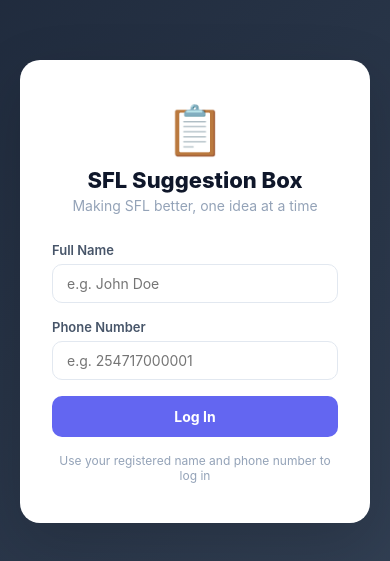
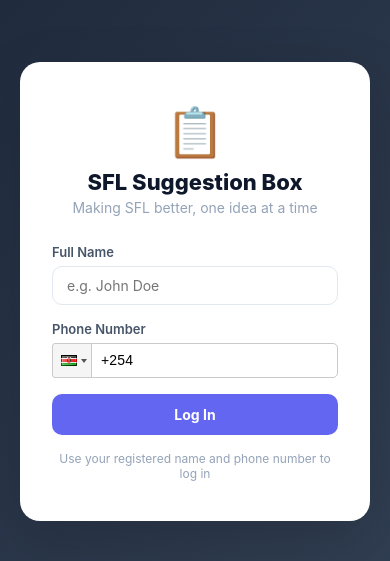
Before and after one commit to Gemba901/sfl-suggestion-box, a React (Create React App) app: page / in a window 390 px wide. Shown: the part 131-692 px from the top of the page. Built offline with nearby package versions, Linux system fonts and the light colour scheme.

Commit message:
Update phone input and dependencies

```diff
--- a/package.json
+++ b/package.json
@@ -11,7 +11,7 @@
     "react": "^19.2.4",
     "react-dom": "^19.2.4",
     "react-phone-input-2": "^2.15.1",
-    "react-scripts": "5.0.1",
+    "react-scripts": "^5.0.1",
     "web-vitals": "^2.1.4"
   },
   "scripts": {
--- a/src/components/Login.js
+++ b/src/components/Login.js
@@ -1,6 +1,8 @@
 // src/components/Login.js
 import { useState } from "react";
 import { loginUser } from "../services/data";
+import PhoneInput from "react-phone-input-2";
+import "react-phone-input-2/lib/style.css";
 
 function Login({ onLogin }) {
   const [name, setName] = useState("");
@@ -17,7 +19,8 @@ function Login({ onLogin }) {
 
     setLoading(true);
     try {
-      const user = await loginUser(name, phone);
+      const phoneToUse = phone.startsWith("+") ? phone : `+${phone}`;
+const user = await loginUser(name, phoneToUse);
       if (user) {
         onLogin(user);
       } else {
@@ -50,15 +53,17 @@ function Login({ onLogin }) {
           </div>
 
           <div className="form-group">
-            <label>Phone Number</label>
-            <input
-              type="tel"
-              placeholder="e.g. 254717000001"
-              value={phone}
-              onChange={(e) => setPhone(e.target.value)}
-              className="form-input"
-            />
-          </div>
+  <label>Phone Number</label>
+
+  <PhoneInput
+  country={"ke"}
+  value={phone}
+  onChange={(value) => setPhone(value)}
+  enableSearch
+  countryCodeEditable={true}
+  inputStyle={{ width: "100%" }}
+/>
+</div>
 
           {error && <div className="form-error">{error}</div>}
 
```
Also changed, not shown: 1 other file (tests, documents, lock files or other folders).
